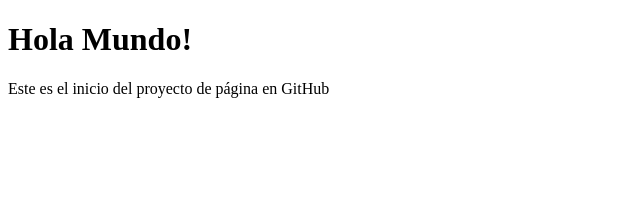
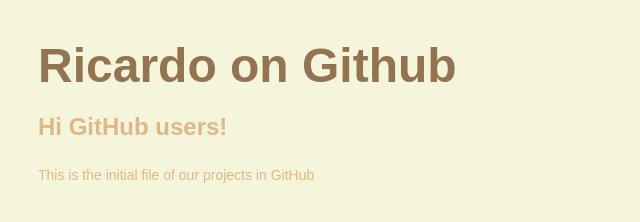
Before and after one commit to RicardoMoFig/ricardomofig.github.io, a plain HTML site: page index.html in a window 1280 px wide. Shown: the whole page, without its empty margins (0-640 px from the left). Drawn offline with Linux system fonts and the light colour scheme.

Commit message:
C0002-v0.1 - Mejora en el contenido provisional para mostrar.

```diff
--- /dev/null
+++ b/css/styles.css
@@ -0,0 +1,25 @@
+/* CSS del Proyecto */
+body {
+    background-color: beige;
+    font-family: Arial;
+    font-size: 14px;
+    color: burlywood;
+    padding: 30px;
+}
+
+p, h1, h2, h3, h4, h5, h6 {
+    display: block;
+    padding: 0px;
+    margin: 0px;
+}
+
+h1 {
+    color: rgb(146, 117, 80);
+    font-size: 48px;
+    padding-bottom: 20px;
+}
+
+h3 {
+    font-size: 24px;
+    padding-bottom: 26px;
+}
--- a/index.html
+++ b/index.html
@@ -1,12 +1,15 @@
 <!DOCTYPE html>
 <html>
 	<head>
-		<title>Hola Mundo</title>
+		<title>Ricardo on GitHub</title>
+		<meta charset="utf-8">
+		<link rel="stylesheet" href="css/styles.css">
 	</head>
 	<body>
 		<div>
-			<h1>Hola Mundo!</h1>
-			<p>Este es el inicio del proyecto de página en GitHub</p>
+			<h1>Ricardo on Github</h1>
+			<h3>Hi GitHub users!</h3>
+			<p>This is the initial file of our projects in GitHub</p>
 		</div>
 	</body>
 </html>
```
